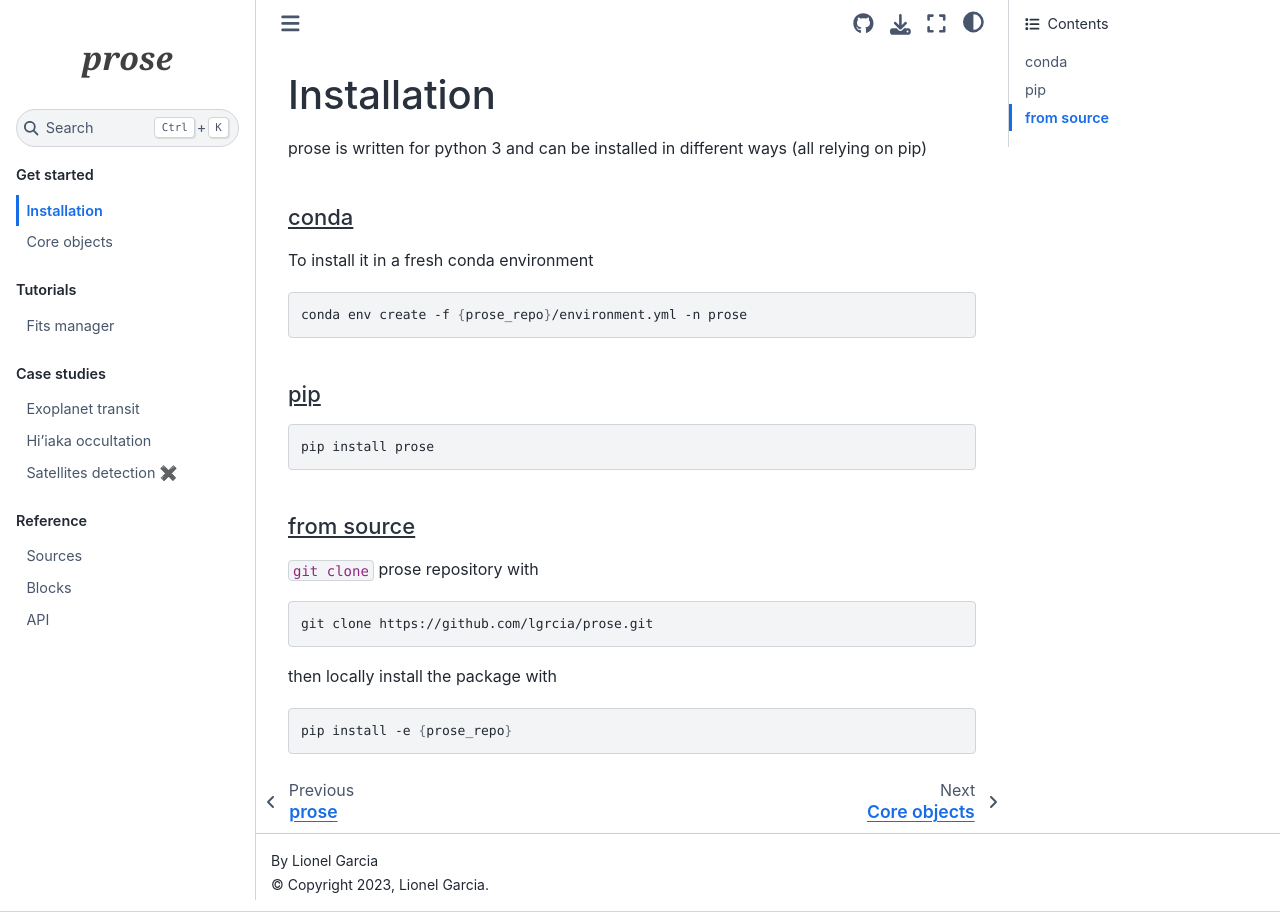
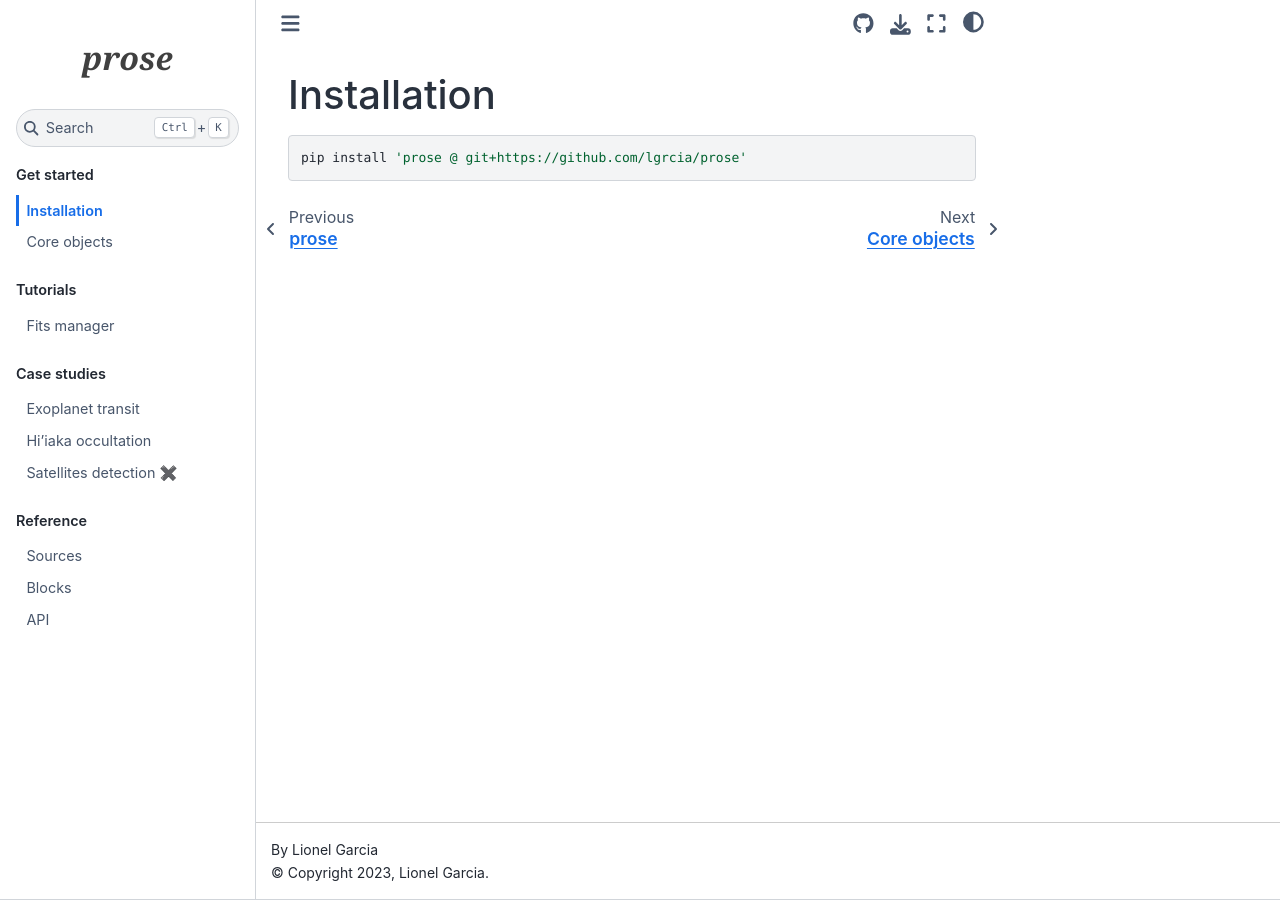
Before and after one commit to lgrcia/prose, a Sphinx documentation site: the page built from docs/md/installation.md, in a window 1280 px wide. Built offline with Sphinx 7.4.7 and the Sphinx Book theme 1.1.4, drawn with Linux system fonts in a browser that asks for light colours; pages that are not in the unit, such as notebooks, are missing from menus.

Commit message:
docs: fix install (temp)

````diff
--- a/docs/md/installation.md
+++ b/docs/md/installation.md
@@ -1,31 +1,6 @@
 
 # Installation
 
-prose is written for python 3 and can be installed in different ways (all relying on pip)
-
-## conda
-
-To install it in a fresh conda environment
 ```shell
-conda env create -f {prose_repo}/environment.yml -n prose
+pip install 'prose @ git+https://github.com/lgrcia/prose'
 ```
-
-## pip
-
-```shell
-pip install prose
-```
-
-## from source
-
-`git clone` prose repository with
-
-```shell
-git clone https://github.com/lgrcia/prose.git
-```
-
-then locally install the package with
-
-```shell
-pip install -e {prose_repo}
-```
````
Also changed, not shown: docs/index.md (+7 -1 lines).
